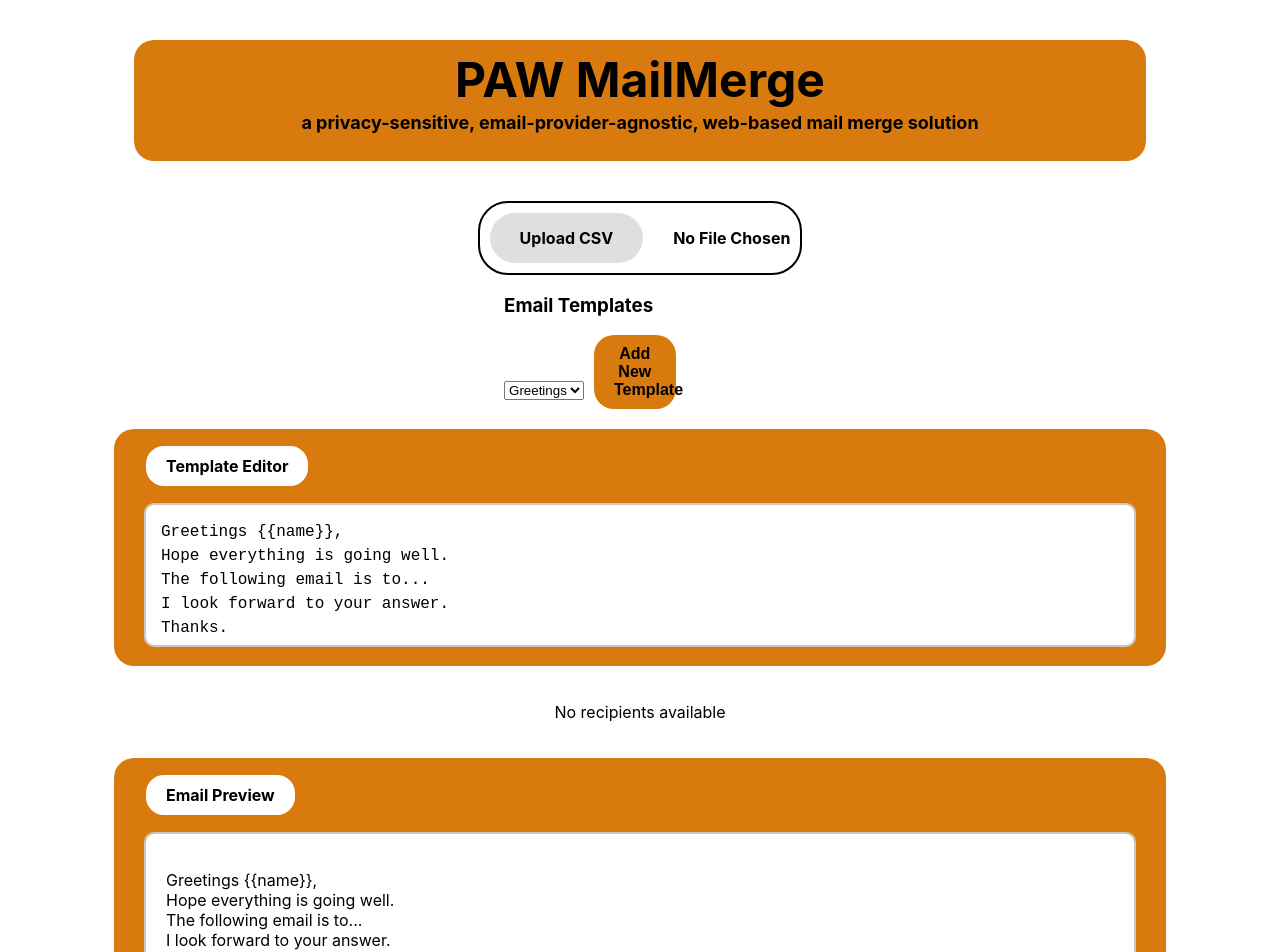
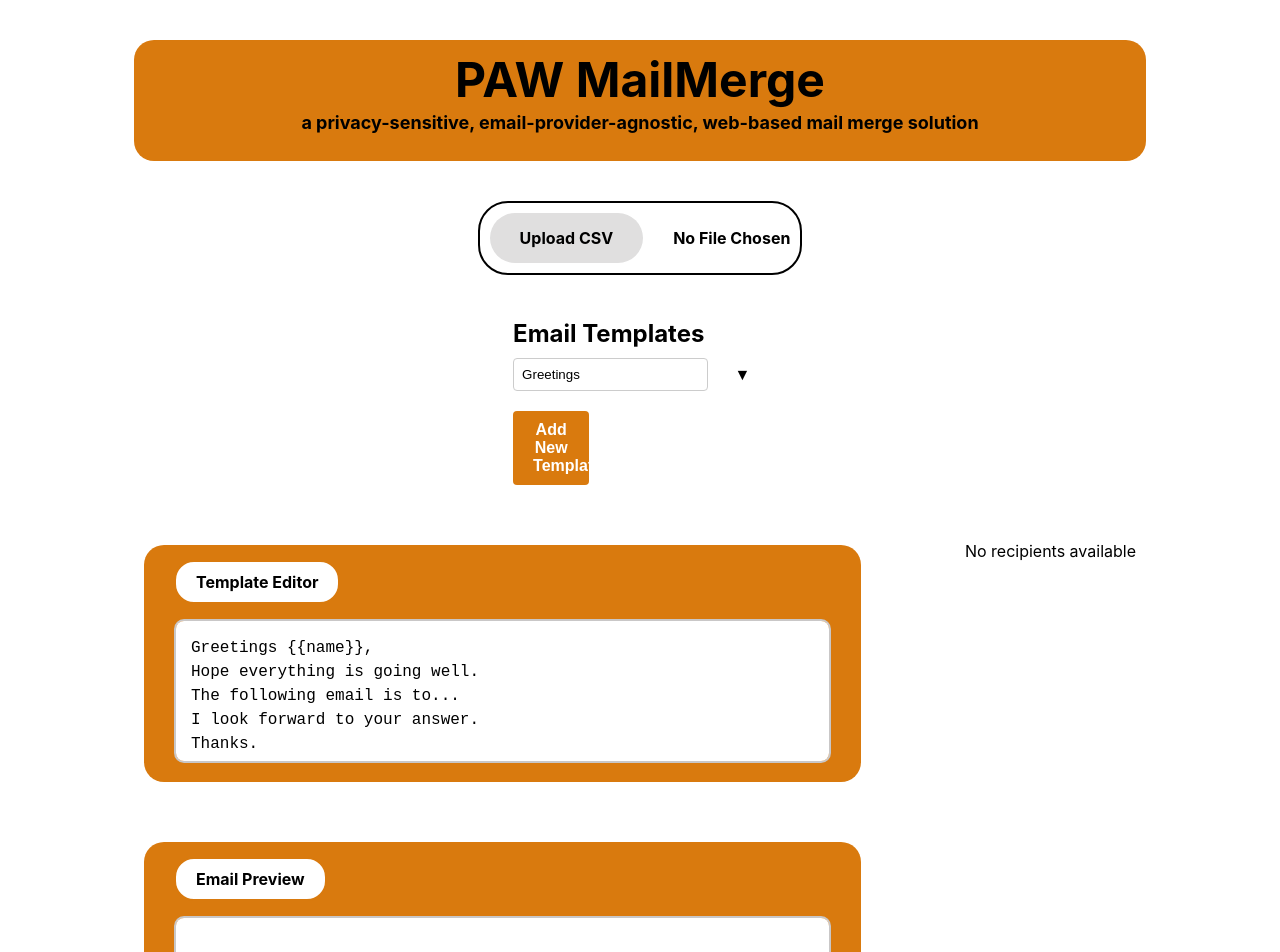
Before and after one commit to timponce/CS467_PAW_MailMerge, a React (Create React App) app in the folder frontend/: page / in a window 1280 px wide. Shown: the top 952 px of the page. Built offline with nearby package versions, Linux system fonts and the light colour scheme.

Commit message:
improve ui for recipient list, allow modifiable template names, not necessary for recipients to have an email field to put their value on the list

```diff
--- a/frontend/src/App.css
+++ b/frontend/src/App.css
@@ -1,42 +1,3 @@
-/* .App {
-  text-align: center;
-}
-
-.App-logo {
-  height: 40vmin;
-  pointer-events: none;
-}
-
-@media (prefers-reduced-motion: no-preference) {
-  .App-logo {
-    animation: App-logo-spin infinite 20s linear;
-  }
-}
-
-.App-header {
-  background-color: #282c34;
-  min-height: 100vh;
-  display: flex;
-  flex-direction: column;
-  align-items: center;
-  justify-content: center;
-  font-size: calc(10px + 2vmin);
-  color: white;
-}
-
-.App-link {
-  color: #61dafb;
-}
-
-@keyframes App-logo-spin {
-  from {
-    transform: rotate(0deg);
-  }
-  to {
-    transform: rotate(360deg);
-  }
-} */
-
 .App {
   display: flex;
   flex-direction: column;
@@ -183,3 +144,131 @@ button {
 button:hover {
   background-color: #c36800;
 }
+
+.main-content {
+  display: flex;
+  flex-direction: row;
+  justify-content: center;
+  align-items: flex-start;
+  width: 80%;
+  max-width: 1100px;
+  margin: 0 auto;
+  padding: 20px;
+}
+
+.editor-and-preview {
+  flex: 2;
+  min-width: 600px;
+  display: flex;
+  flex-direction: column;
+  gap: 20px;
+}
+
+.recipients-list {
+  flex: 1;
+  max-width: 200px;
+  overflow-y: auto;
+  border-left: 1px solid #ccc;
+  padding: 10px;
+  background-color: #fff;
+  border-radius: 10px;
+}
+
+.recipients-list h3 {
+  text-align: center;
+}
+
+.recipients-list li {
+  padding: 10px;
+  margin: 5px 0;
+  cursor: pointer;
+  border-radius: 5px;
+  transition: background-color 0.3s ease;
+  word-break: break-word;
+}
+
+.recipients-list li:hover {
+  background-color: #f0f0f0;
+}
+
+.recipients-list li.selected {
+  background: linear-gradient(to right,#D97A0E, #FF7A00);
+  color: white;
+  font-weight: bold;
+}
+
+.recipients-list ul {
+  list-style: none;
+  padding: 0;
+  margin: 0;
+  width: 100%;
+}
+
+.templates-container {
+  display: flex;
+  flex-direction: column;
+  margin: 20px;
+}
+
+.templates-heading {
+  font-size: 1.5rem;
+  margin-bottom: 10px;
+}
+
+.editable-name-container {
+  display: flex;
+  align-items: center;
+  position: relative;
+  margin-bottom: 10px;
+}
+
+.editable-name-input {
+  width: 200px;
+  padding: 8px;
+  margin-right: 10px;
+  border-radius: 4px;
+  border: 1px solid #ccc;
+}
+
+.dropdown-toggle-button {
+  background: none;
+  border: none;
+  cursor: pointer;
+  padding: 5px;
+  font-size: 16px;
+}
+
+.custom-dropdown {
+  position: absolute;
+  top: 100%;
+  left: 0;
+  z-index: 1;
+  width: 200px;
+  padding: 8px;
+  border-radius: 4px;
+  border: 1px solid #ccc;
+  background-color: white;
+  box-shadow: 0 2px 5px rgba(0, 0, 0, 0.2);
+  max-height: 150px;
+  overflow-y: auto;
+}
+
+.dropdown-option {
+  padding: 10px;
+  cursor: pointer;
+  white-space: nowrap;
+}
+
+.dropdown-option:hover {
+  background-color: #f0f0f0;
+}
+
+.add-template-button {
+  background-color: #D97A0E;
+  color: white;
+  padding: 10px 20px;
+  border-radius: 4px;
+  cursor: pointer;
+  font-size: 16px;
+  margin-top: 10px;
+}
--- a/frontend/src/App.jsx
+++ b/frontend/src/App.jsx
@@ -17,19 +17,20 @@ function App() {
   const [generatedEmails, setGeneratedEmails] = useState([]);
   const [templates, setTemplates] = useState([
     {
-      id: 1,
+      id: Date.now(),
       name: "Greetings",
       content:
         "Greetings {{name}}, \nHope everything is going well.\nThe following email is to...\nI look forward to your answer.\nThanks.",
     },
   ]);
-  const [selectedTemplateId, setSelectedTemplateId] = useState(1);
+  const [selectedTemplateId, setSelectedTemplateId] = useState(templates[0].id);
   const [recipients, setRecipients] = useState([]);
   const [previewRecipient, setPreviewRecipient] = useState({});
-  const [nextTemplateId, setNextTemplateId] = useState(2);
   const selectedTemplate = templates.find(
     (template) => template.id === selectedTemplateId
   );
+  const [editableName, setEditableName] = useState(templates[0].name);
+  const [isDropdownOpen, setIsDropdownOpen] = useState(false);
 
   const generateEmailsContent = () => {
     const emails = recipients.map((recipient) => {
@@ -93,6 +94,7 @@ function App() {
     setRecipients(data);
     setHeaders(headers);
     setGeneratedEmails([]);
+    setPreviewRecipient(data.length > 0 ?  data[0] : {})
   };
 
   const handleAddTemplate = () => {
@@ -103,7 +105,18 @@ function App() {
     };
     setTemplates([...templates, newTemplate]);
     setSelectedTemplateId(newTemplate.id);
-    setNextTemplateId(nextTemplateId + 1);
+    setEditableName(newTemplate.name);
+    setIsDropdownOpen(false);
+  };
+
+  const handleEditableNameChange = (newName) => {
+    setEditableName(newName);
+    const updatedTemplates = templates.map((template) =>
+      template.id === selectedTemplateId
+        ? { ...template, name: newName }
+        : template
+    );
+    setTemplates(updatedTemplates);
   };
 
   return (
@@ -115,7 +128,13 @@ function App() {
         selectedTemplateId={selectedTemplateId}
         onSelectTemplate={setSelectedTemplateId}
         onAddTemplate={handleAddTemplate}
+        editableName={editableName}
+        isDropdownOpen={isDropdownOpen}
+        onEditableNameChange={handleEditableNameChange}
+        setIsDropdownOpen={setIsDropdownOpen}
       ></TemplatesList>
+      <div className="main-content">
+      <div className="editor-and-preview">
       <TemplateEditor
         headers={headers}
         template={selectedTemplate}
@@ -131,14 +150,17 @@ function App() {
           }
         }}
       ></TemplateEditor>
-      <RecipientsList
-        recipients={recipients}
-        onSelectRecipient={setPreviewRecipient}
-      ></RecipientsList>
       <EmailPreview
         template={selectedTemplate}
         recipient={previewRecipient}
       ></EmailPreview>
+      </div>
+      <RecipientsList
+        recipients={recipients}
+        onSelectRecipient={setPreviewRecipient}
+        selectedRecipient={previewRecipient}
+      ></RecipientsList>
+      </div>
       <GenerationButtons
         onViewEmailsInNewTabs={viewEmailsInNewTabs}
         onDownloadAsTxt={downloadAsTxt}
--- a/frontend/src/components/RecipientsList.jsx
+++ b/frontend/src/components/RecipientsList.jsx
@@ -1,12 +1,12 @@
 import React from "react";
 
-export default function RecipientsList({ recipients, onSelectRecipient }) {
+export default function RecipientsList({ recipients, onSelectRecipient, selectedRecipient }) {
     if (!recipients || recipients.length === 0) {
-        return <p>No recipients available</p>; // Show a message if there are no recipients
+        return <p>No recipients available</p>;
       }
 
     return (
-        <div>
+        <div className="recipients-list">
             <h3>Recipients</h3>
             <ul>
                 {recipients.map((recipient, index) => (
@@ -14,8 +14,9 @@ export default function RecipientsList({ recipients, onSelectRecipient }) {
                         key={index}
                         onClick={() => onSelectRecipient(recipient)}
                         style={{ cursor: 'pointer', marginBottom: '8px' }}
+                        className={recipient === selectedRecipient ? "selected" : ""}
                     >
-                        {recipient.email}
+                        {`Recipient ${index + 1}${(recipient.name || recipient.email) ? ` - ${recipient.name || recipient.email}` : ''}`}
                     </li>
                 ))}
             </ul>
--- a/frontend/src/components/TemplatesList.jsx
+++ b/frontend/src/components/TemplatesList.jsx
@@ -1,22 +1,62 @@
 import React from "react";
 
-export default function TemplatesList({ templates, selectedTemplateId, onSelectTemplate, onAddTemplate }){
+export default function TemplatesList({
+  templates,
+  selectedTemplateId,
+  onSelectTemplate,
+  onAddTemplate,
+  editableName,
+  isDropdownOpen,
+  onEditableNameChange,
+  setIsDropdownOpen,
+}) {
+  const handleTemplateSelect = (id) => {
+    onSelectTemplate(id); // Update selected template
+    const selectedTemplate = templates.find((template) => template.id === id);
+    if (selectedTemplate) {
+      onEditableNameChange(selectedTemplate.name);
+    }
+    setIsDropdownOpen(false);
+  };
+
   return (
-        <div>
-            <h3>Email Templates</h3>
-            <select
-                value={selectedTemplateId}
-                onChange={(e) => onSelectTemplate(Number(e.target.value))} // Convert to number for template ID
+    <div className="templates-container">
+      <h3 className="templates-heading">Email Templates</h3>
+      <div className="editable-name-container">
+        <input
+          type="text"
+          value={editableName}
+          onChange={(e) => onEditableNameChange(e.target.value)}
+          className="editable-name-input"
+        />
+        <button
+          onClick={() => setIsDropdownOpen(!isDropdownOpen)}
+          className="dropdown-toggle-button"
         >
+          ▼
+        </button>
+        {isDropdownOpen && (
+          <div className="custom-dropdown">
             {templates.map((template) => (
-                <option key={template.id} value={template.id}>
+              <div
+                key={template.id}
+                className={`dropdown-option ${
+                  selectedTemplateId === template.id ? "selected" : ""
+                }`}
+                onClick={() => handleTemplateSelect(template.id)}
+              >
                 {template.name}
-                </option>
+              </div>
             ))}
-            </select>
-            <button onClick={onAddTemplate} style={{ marginLeft: '10px' }}>
+          </div>
+        )}
+      </div>
+      <button
+        onClick={onAddTemplate}
+        className="add-template-button"
+      >
         Add New Template
       </button>
     </div>
-    )
+  );
 }
```
Lines whose indentation alone changed are shown as unchanged.
